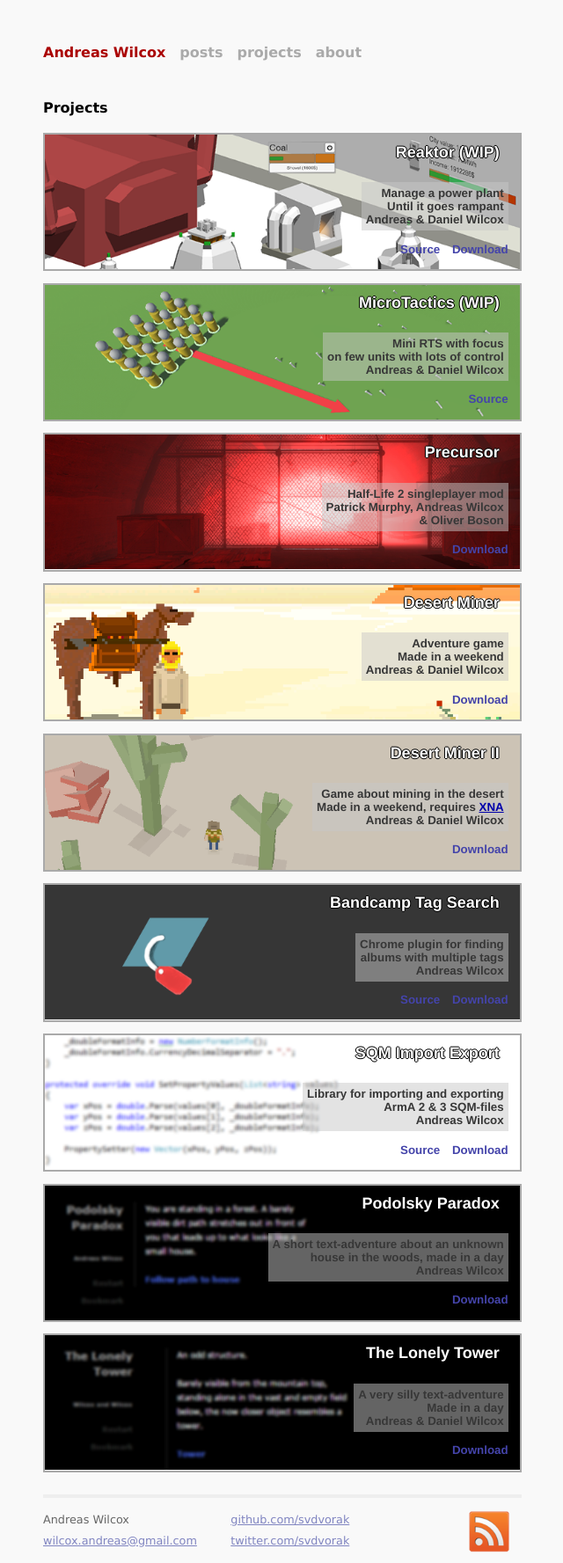
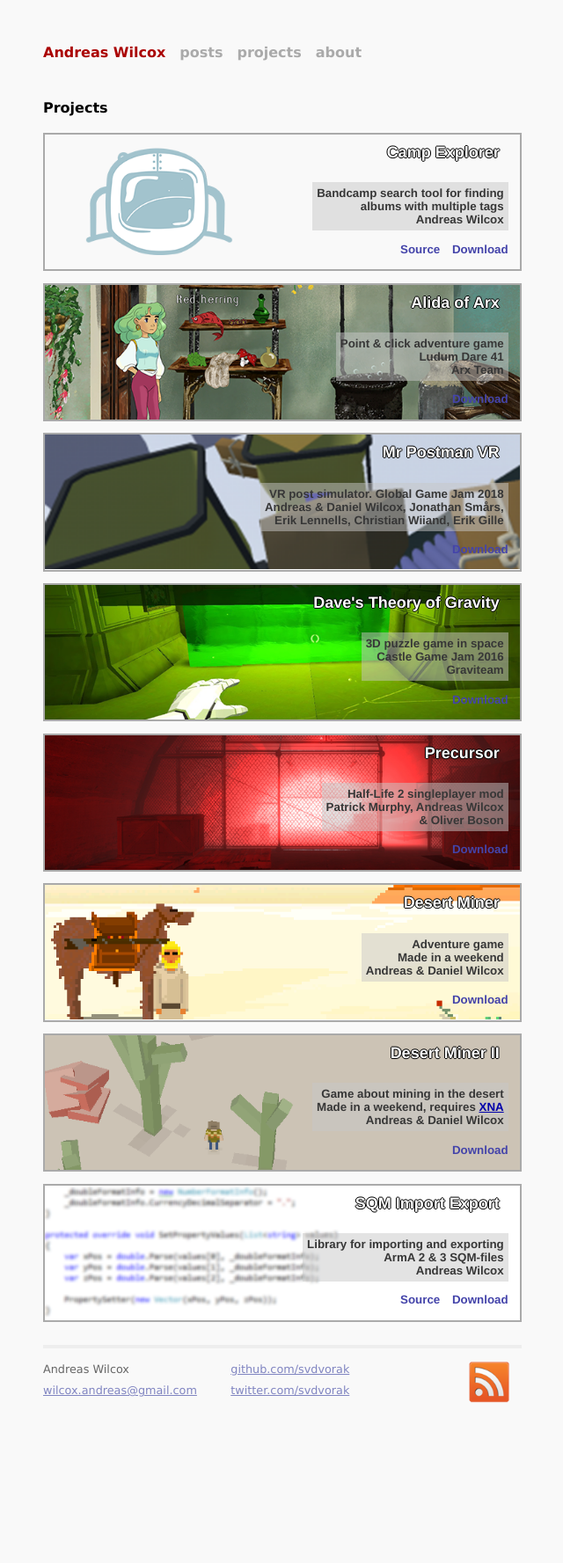
Before and after one commit to SvDvorak/svdvorak.github.io, a Jekyll site: the page built from projects.html, in a window 1280 px wide. Shown: the whole page at 88% size, without its empty margins (319-959 px from the left). Built offline with Jekyll 4.4.1, drawn with Linux system fonts in a browser that asks for light colours; after the commit the page ends 1606 px from its top, so only the background shows below that.

Commit message:
Updated projects page

```diff
--- a/_data/projects.yml
+++ b/_data/projects.yml
@@ -1,57 +1,75 @@
-- name: Reaktor (WIP)
-  description: Manage a power plant<br />Until it goes rampant
-  authors: Andreas & Daniel Wilcox
-  download: https://dl.dropboxusercontent.com/u/107494599/TheLittlePowerPlant/TheLittlePowerPlant_r4/TheLittlePowerPlant.html
-  source: https://github.com/SvDvorak/TheLittlePowerPlant
-  image: Reaktor_early.png
+# - name: Reaktor (WIP)
+#   description: Manage a power plant<br />Until it goes rampant
+#   authors: Andreas & Daniel Wilcox
+#   download: https://dl.dropboxusercontent.com/u/107494599/TheLittlePowerPlant/TheLittlePowerPlant_r4/TheLittlePowerPlant.html
+#   source: https://github.com/SvDvorak/TheLittlePowerPlant
+#   image: Reaktor_early.png
 
-- name: MicroTactics (WIP)
-  description: Mini RTS with focus<br /> on few units with lots of control
-  authors: Andreas & Daniel Wilcox
-  download:
-  source: https://github.com/SvDvorak/MicroTactics
-  image: MicroTactics_early.png
+- name: Camp Explorer
+  description: Bandcamp search tool for finding<br />albums with multiple tags
+  authors: Andreas Wilcox
+  download: http://campexplorer.io/
+  source: https://github.com/SvDvorak/CampExplorer
+  image: projects/camp_explorer.png
+
+# - name: MicroTactics (WIP)
+#   description: Mini RTS with focus<br /> on few units with lots of control
+#   authors: Andreas & Daniel Wilcox
+#   download:
+#   source: https://github.com/SvDvorak/MicroTactics
+#   image: MicroTactics_early.png
+
+- name: Alida of Arx
+  description: Point & click adventure game<br />Ludum Dare 41
+  authors: Arx Team
+  download: http://www.jsmars.com/misc/alidaofarx/
+  image: projects/alida_of_arx.png
+
+- name: Mr Postman VR
+  description: VR post simulator. Global Game Jam 2018
+  authors: Andreas & Daniel Wilcox, Jonathan Smårs,<br />Erik Lennells, Christian Wiiand, Erik Gille
+  download: https://www.dropbox.com/s/2isg6pj0784qnzc/MrPostman_1.2.zip?dl=0
+  image: projects/mr_postman_vr.png
+
+- name: Dave's Theory of Gravity
+  description: 3D puzzle game in space<br />Castle Game Jam 2016
+  authors: Graviteam
+  download: https://www.dropbox.com/s/54xo3lzywc2rjii/DavesTheoryOfGravity_Build.zip?dl=0
+  image: projects/daves_theory_of_gravity.png
 
 - name: Precursor
   description: Half-Life 2 singleplayer mod
   authors: Patrick Murphy, Andreas Wilcox<br />& Oliver Boson
   download: http://www.moddb.com/downloads/precursor-mod-11
-  image: Precursor.png
+  image: projects/Precursor.png
 
 - name: Desert Miner
   description: Adventure game<br />Made in a weekend
   authors: Andreas & Daniel Wilcox
-  download: https://dl.dropboxusercontent.com/u/107494599/DesertMiner_1.2.zip
-  image: desert_miner.png
+  download: https://www.dropbox.com/s/hvgp26lwdhnmnek/DesertMiner_1.2.zip?dl=0
+  image: projects/desert_miner.png
 
 - name: Desert Miner II
   description: Game about mining in the desert<br />Made in a weekend, requires <a href="http://www.microsoft.com/en-us/download/details.aspx?id=20914">XNA</a>
   authors: Andreas & Daniel Wilcox
-  download: https://dl.dropboxusercontent.com/u/107494599/Desert%20Miner%20II.zip
-  image: desert_miner_2.png
-
-- name: Bandcamp Tag Search
-  description: Chrome plugin for finding<br />albums with multiple tags
-  authors: Andreas Wilcox
-  download: https://chrome.google.com/webstore/detail/bandcamp-tag-search/fkkbhcpcpapcgcfjmllgibbnalmpbjcm
-  source: https://github.com/SvDvorak/BandcampMultitagSearch
-  image: bandcamp_tag_search_banner.png
+  download: https://www.dropbox.com/s/05igw6ntkw6ud3a/Desert%20Miner%20II.zip?dl=0
+  image: projects/desert_miner_2.png
 
 - name: SQM Import Export
   description: Library for importing and exporting<br /> ArmA 2 & 3 SQM-files
   authors: Andreas Wilcox
   download: https://www.nuget.org/packages/SQMImportExport/
   source: https://github.com/SvDvorak/SQMImportExport
-  image: code.png
+  image: projects/code.png
 
-- name: Podolsky Paradox
-  description: A short text-adventure about an unknown<br />house in the woods, made in a day
-  authors: Andreas Wilcox
-  download: https://dl.dropboxusercontent.com/u/107494599/Podolsky_Paradox_1.0.html
-  image: podolsky_paradox.png
+# - name: Podolsky Paradox
+#   description: A short text-adventure about an unknown<br />house in the woods, made in a day
+#   authors: Andreas Wilcox
+#   download: https://dl.dropboxusercontent.com/u/107494599/Podolsky_Paradox_1.0.html
+#   image: podolsky_paradox.png
 
-- name: The Lonely Tower
-  description: A very silly text-adventure<br />Made in a day
-  authors: Andreas & Daniel Wilcox
-  download: https://dl.dropboxusercontent.com/u/107494599/the_lonely_tower.html
-  image: the_lonely_tower.png
+# - name: The Lonely Tower
+#   description: A very silly text-adventure<br />Made in a day
+#   authors: Andreas & Daniel Wilcox
+#   download: https://dl.dropboxusercontent.com/u/107494599/the_lonely_tower.html
+#   image: the_lonely_tower.png
```
Also changed, not shown: images/bandcamp_tag_search_banner.png (deleted), images/projects/MicroTactics_early.png (renamed from images/MicroTactics_early.png), images/projects/Precursor.png (renamed from images/Precursor.png), images/projects/Reaktor_early.png (renamed from images/Reaktor_early.png), images/projects/alida_of_arx.png (added), images/projects/camp_explorer.png (added), images/projects/code.png (renamed from images/code.png), images/projects/daves_theory_of_gravity.png (added), images/projects/desert_miner.png (renamed from images/desert_miner.png), images/projects/desert_miner_2.png (renamed from images/desert_miner_2.png), images/projects/mr_postman_vr.png (added), images/projects/podolsky_paradox.png (renamed from images/podolsky_paradox.png), images/projects/the_lonely_tower.png (renamed from images/the_lonely_tower.png).
